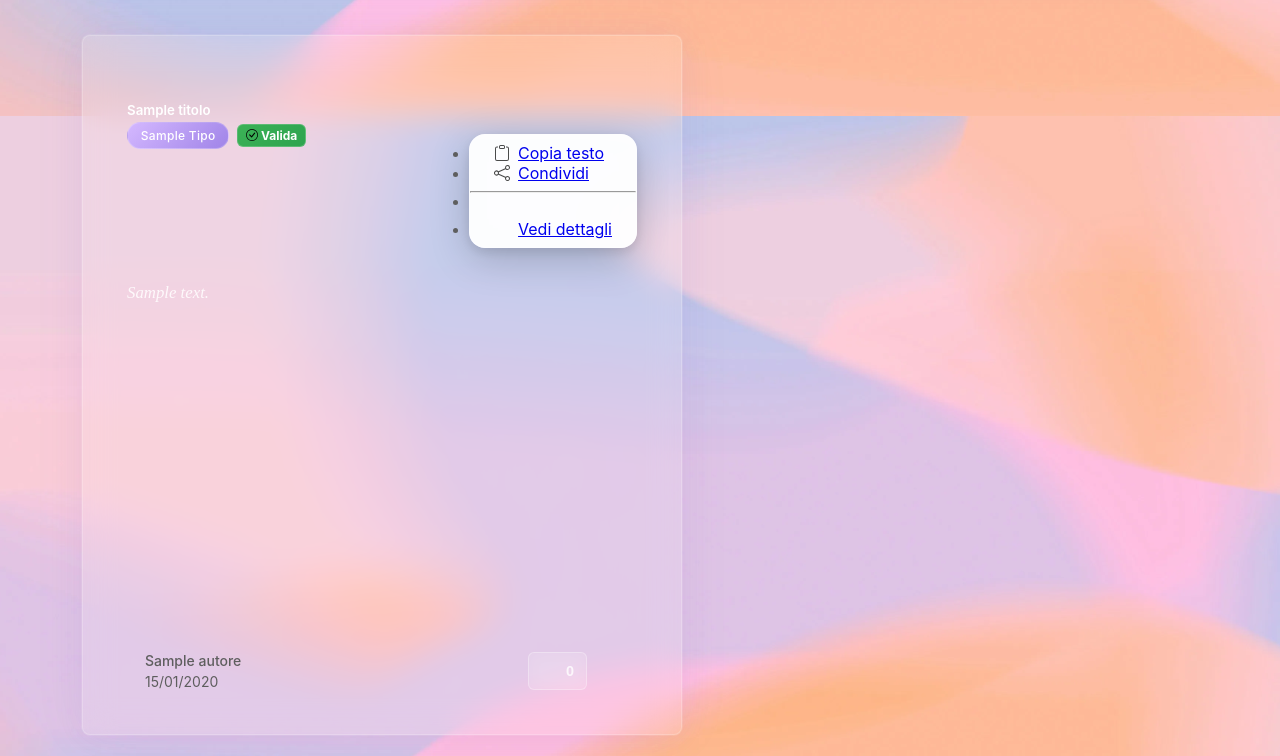
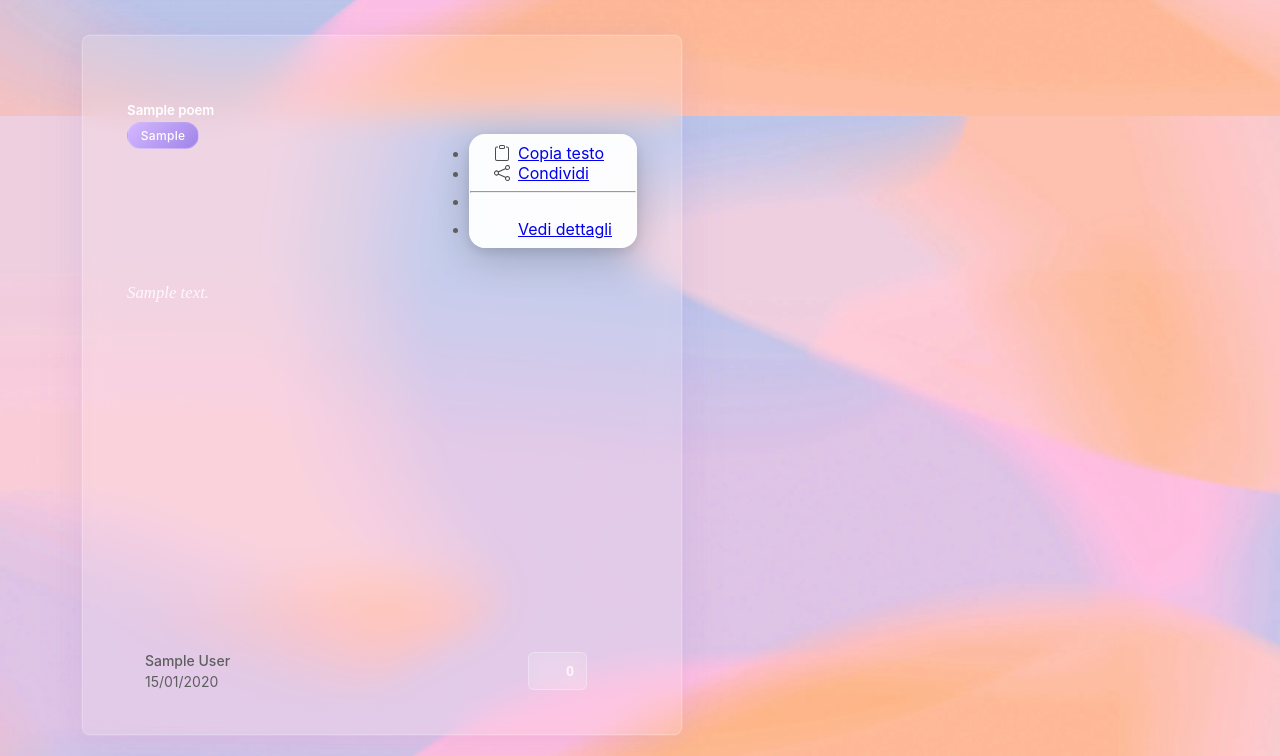
Before and after one commit to aleloizz/Ale-s-Haikus, a Python web app: template templates/bacheca.html in a window 1280 px wide. Shown: the part 684-1440 px from the top of the page. Run offline with Jinja, Linux system fonts and the light colour scheme; the template is opened without the code that fills it: most values are stand-ins (such as "Sample title", 1, 10 or a date in 2020); some libraries are stand-ins or nearby versions; some web fonts are replaced.

Commit message:
piccole correzioni in web.py e bacheca,html per compatibilità con database

```diff
--- a/templates/bacheca.html
+++ b/templates/bacheca.html
@@ -293,20 +293,24 @@ body{font-family:'Inter',-apple-system,BlinkMacSystemFont,'Segoe UI',Roboto,sans
                 <div id="poemsContainer" class="poems-grid">
                     {% if poesie and poesie.items %}
                     {% for poem in poesie.items %}
-                    <div class="poem-card-wrapper" data-poem-type="{{ poem.tipo|lower if poem.tipo else 'libero' }}" data-author="{{ poem.autore|lower if poem.autore else 'anonimo' }}" data-valid="{{ poem.metricamente_valida|lower if poem.metricamente_valida else 'false' }}">
+                    <div class="poem-card-wrapper"
+                         data-poem-type="{{ poem.poem_type|lower if poem.poem_type else 'libero' }}"
+                         data-author="{{ poem.author|lower if poem.author else 'anonimo' }}"
+                         data-valid="{{ poem.is_valid|lower if poem.is_valid else 'false' }}">
+
                         <div class="card glass-card h-100 poem-card" data-poem-id="{{ poem.id }}">
                             <div class="card-body d-flex flex-column">
                                 <!-- Header della card -->
                                 <div class="d-flex justify-content-between align-items-start mb-3">
                                     <div>
-                                        {% if poem.titolo %}
-                                        <h5 class="card-title text-white fw-semibold mb-1">{{ poem.titolo }}</h5>
+                                        {% if poem.title %}
+                                        <h5 class="card-title text-white fw-semibold mb-1">{{ poem.title }}</h5>
                                         {% endif %}
                                         <div class="d-flex align-items-center gap-2 flex-wrap">
                                             <span class="badge bg-primary badge-poem-type">
-                                                {{ poem.tipo.replace('_', ' ').title() if poem.tipo else 'Libero' }}
+                                                {{ poem.poem_type.replace('_', ' ').title() if poem.poem_type else 'Libero' }}
                                             </span>
-                                            {% if poem.metricamente_valida %}
+                                            {% if poem.is_valid %}
                                             <span class="badge bg-success">
                                                 <i class="bi bi-check-circle"></i> Valida
                                             </span>
@@ -338,7 +342,7 @@ body{font-family:'Inter',-apple-system,BlinkMacSystemFont,'Segoe UI',Roboto,sans
                                 <!-- Contenuto poesia -->
                                 <div class="poem-content flex-grow-1 mb-3">
                                     <div class="poem-text text-white-75" style="font-family: 'Playfair Display', serif; font-style: italic; line-height: 1.6;">
-                                        {{ poem.contenuto|replace('\n', '<br>')|safe }}
+                                        {{ poem.content|replace('\n', '<br>')|safe }}
                                     </div>
                                 </div>
 
@@ -346,7 +350,7 @@ body{font-family:'Inter',-apple-system,BlinkMacSystemFont,'Segoe UI',Roboto,sans
                                 <div class="d-flex justify-content-between align-items-center pt-2 border-top border-light border-opacity-25">
                                     <div class="text-white-50 small">
                                         <i class="bi bi-person-circle me-1"></i>
-                                        <span class="fw-medium">{{ poem.autore or 'Poeta Anonimo' }}</span>
+                                        <span class="fw-medium">{{ poem.author or 'Poeta Anonimo' }}</span>
                                         <div class="mt-1">
                                             <i class="bi bi-clock me-1"></i>
                                             <span>{{ poem.created_at.strftime('%d/%m/%Y') if poem.created_at else 'Data sconosciuta' }}</span>
```
Also changed, not shown: routes/web.py (+33 -55 lines).
